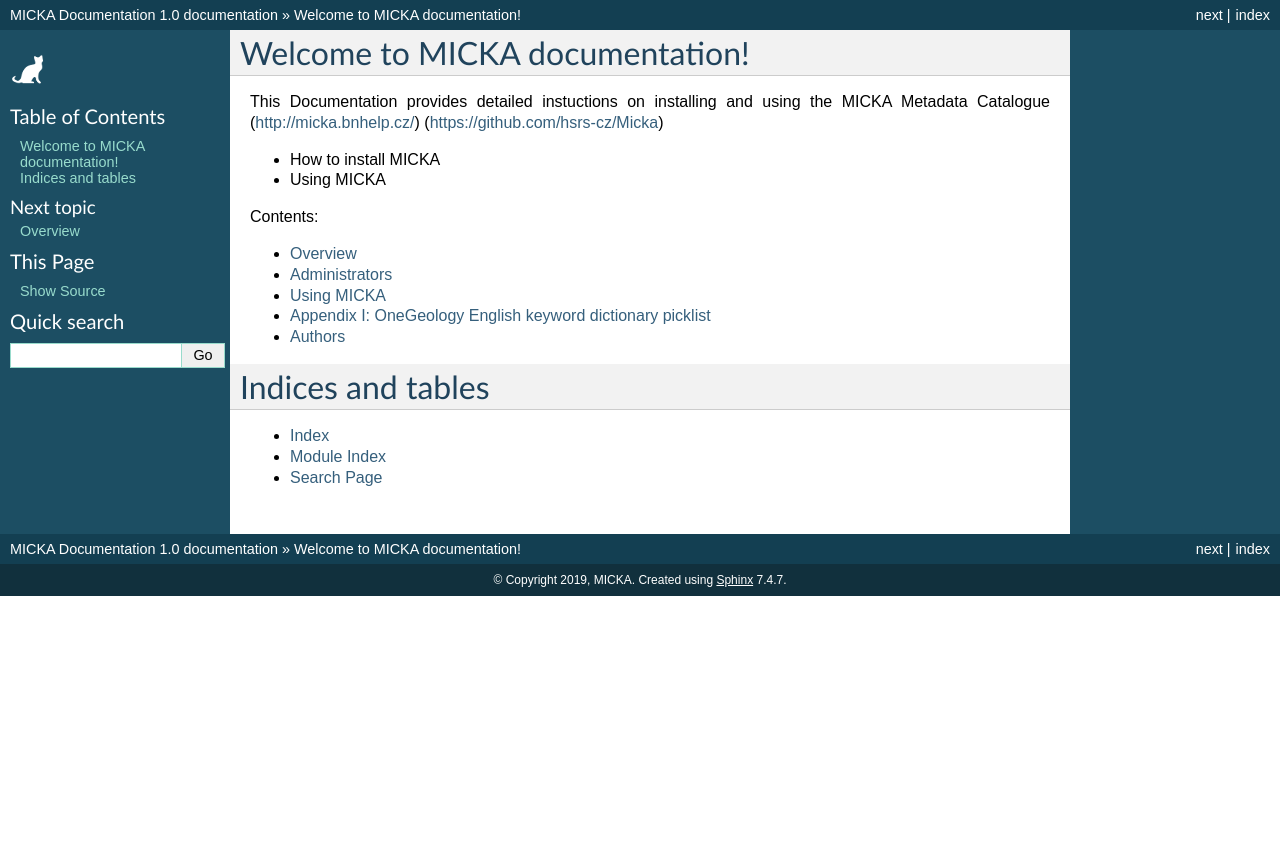
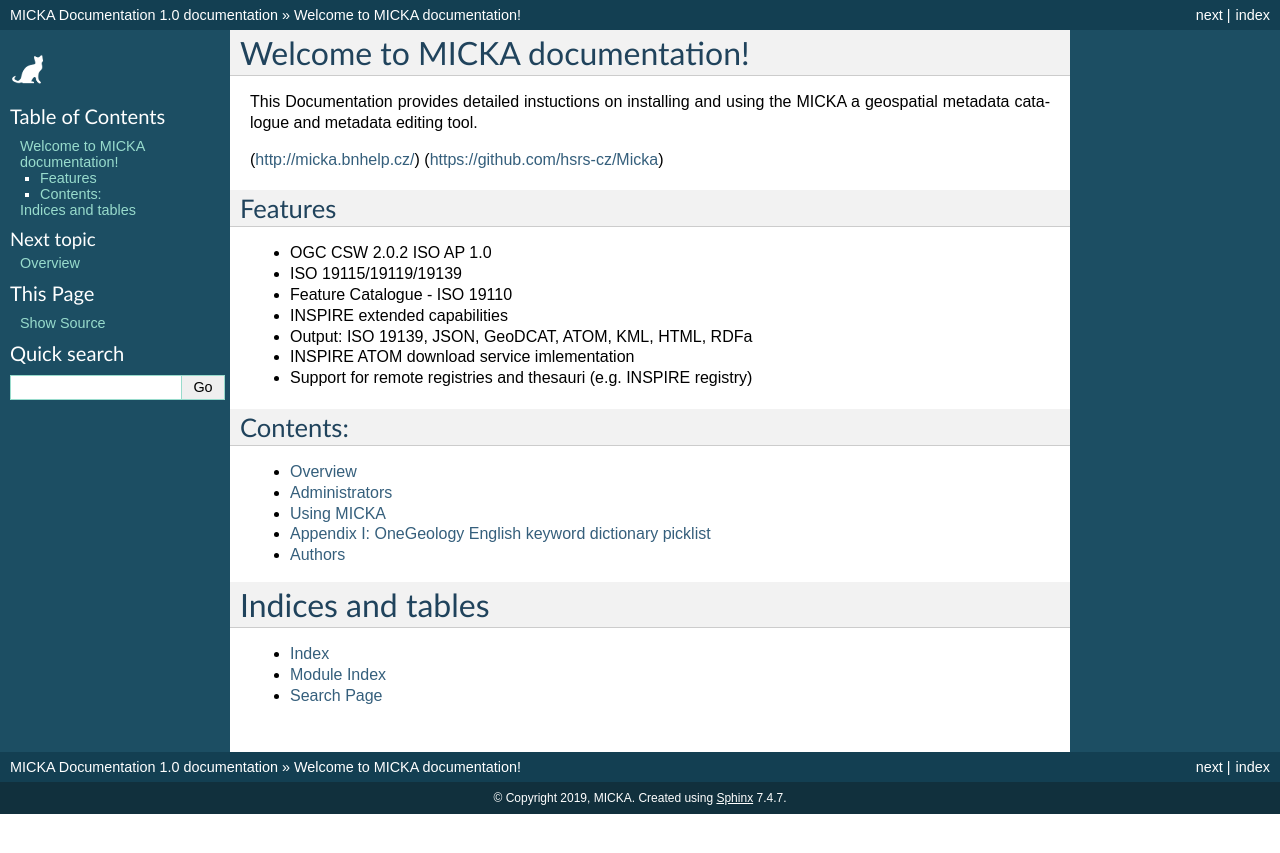
Before and after one commit to CzechGeologicalSurvey/MICKA-Docs, a Sphinx documentation site: the page built from docs/index.rst, in a window 1280 px wide. Shown: the top 853 px of the page. Built offline with Sphinx 7.4.7, drawn with Linux system fonts in a browser that asks for light colours.

Commit message:
Update index.rst

```diff
--- a/docs/index.rst
+++ b/docs/index.rst
@@ -1,13 +1,23 @@
 Welcome to MICKA documentation!
 ==================================================
 
-This Documentation provides detailed instuctions on installing and using the MICKA Metadata Catalogue
+This Documentation provides detailed instuctions on installing and using the MICKA a geospatial metadata catalogue and metadata editing tool.
+
 (http://micka.bnhelp.cz/)
 (https://github.com/hsrs-cz/Micka)
 
-- How to install MICKA
-- Using MICKA
+Features
+#########
+- OGC CSW 2.0.2 ISO AP 1.0
+- ISO 19115/19119/19139
+- Feature Catalogue - ISO 19110
+- INSPIRE extended capabilities
+- Output: ISO 19139, JSON, GeoDCAT, ATOM, KML, HTML, RDFa
+- INSPIRE ATOM download service imlementation
+- Support for remote registries and thesauri (e.g. INSPIRE registry)
+
 Contents:
+#########
 
 .. toctree::
    :maxdepth: 1
```
